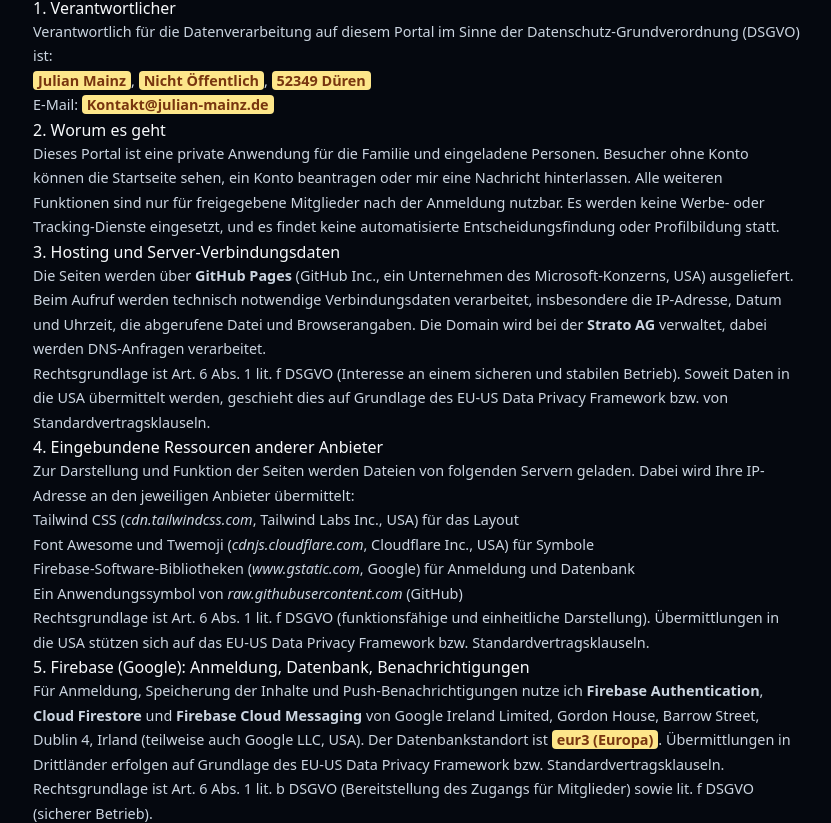
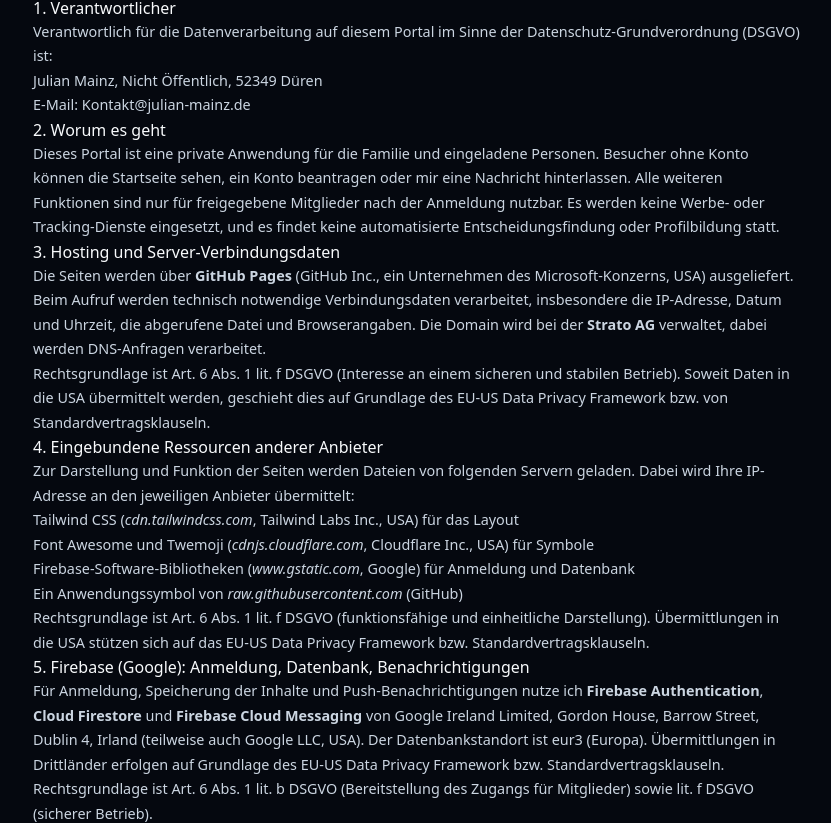
Before and after one commit to Julian-Mainz/Familie-Mainz-HUB, a plain HTML site: page datenschutz.html in a window 1280 px wide. Shown: the part 124-947 px from the top of the page, without its empty margins (223-1054 px from the left). Drawn offline with nearby package versions, Linux system fonts and the light colour scheme.

Commit message:
Update datenschutz.html

```diff
--- a/datenschutz.html
+++ b/datenschutz.html
@@ -9,8 +9,6 @@
     <script src="https://cdn.tailwindcss.com"></script>
     <style>
         body { background: #05080f; color: #e2e8f0; font-family: system-ui, -apple-system, sans-serif; }
-        /* Gelb markierte Stellen musst du mit deinen Daten ersetzen bzw. prüfen. Danach die Markierung (class="todo") entfernen. */
-        .todo { background: #fde68a; color: #78350f; padding: 0 5px; border-radius: 4px; font-weight: 600; }
         h2 { margin-top: 2rem; margin-bottom: .5rem; font-size: 1.05rem; font-weight: 700; color: #f8fafc; }
         p, li { font-size: .9rem; line-height: 1.7; color: #cbd5e1; }
         p { margin-bottom: .6rem; }
@@ -28,8 +26,8 @@
 
         <h2>1. Verantwortlicher</h2>
         <p>Verantwortlich für die Datenverarbeitung auf diesem Portal im Sinne der Datenschutz-Grundverordnung (DSGVO) ist:</p>
-        <p><span class="todo">Julian Mainz</span>, <span class="todo">Nicht Öffentlich</span>, <span class="todo">52349 Düren</span><br>
-           E-Mail: <span class="todo">Kontakt@julian-mainz.de</span></p>
+        <p>Julian Mainz, Nicht Öffentlich, 52349 Düren<br>
+           E-Mail: Kontakt@julian-mainz.de</p>
 
         <h2>2. Worum es geht</h2>
         <p>Dieses Portal ist eine private Anwendung für die Familie und eingeladene Personen. Besucher ohne Konto können die Startseite sehen, ein Konto beantragen oder mir eine Nachricht hinterlassen. Alle weiteren Funktionen sind nur für freigegebene Mitglieder nach der Anmeldung nutzbar. Es werden keine Werbe- oder Tracking-Dienste eingesetzt, und es findet keine automatisierte Entscheidungsfindung oder Profilbildung statt.</p>
@@ -49,7 +47,7 @@
         <p>Rechtsgrundlage ist Art. 6 Abs. 1 lit. f DSGVO (funktionsfähige und einheitliche Darstellung). Übermittlungen in die USA stützen sich auf das EU-US Data Privacy Framework bzw. Standardvertragsklauseln.</p>
 
         <h2>5. Firebase (Google): Anmeldung, Datenbank, Benachrichtigungen</h2>
-        <p>Für Anmeldung, Speicherung der Inhalte und Push-Benachrichtigungen nutze ich <b>Firebase Authentication</b>, <b>Cloud Firestore</b> und <b>Firebase Cloud Messaging</b> von Google Ireland Limited, Gordon House, Barrow Street, Dublin 4, Irland (teilweise auch Google LLC, USA). Der Datenbankstandort ist <span class="todo">eur3 (Europa)</span>. Übermittlungen in Drittländer erfolgen auf Grundlage des EU-US Data Privacy Framework bzw. Standardvertragsklauseln.</p>
+        <p>Für Anmeldung, Speicherung der Inhalte und Push-Benachrichtigungen nutze ich <b>Firebase Authentication</b>, <b>Cloud Firestore</b> und <b>Firebase Cloud Messaging</b> von Google Ireland Limited, Gordon House, Barrow Street, Dublin 4, Irland (teilweise auch Google LLC, USA). Der Datenbankstandort ist eur3 (Europa). Übermittlungen in Drittländer erfolgen auf Grundlage des EU-US Data Privacy Framework bzw. Standardvertragsklauseln.</p>
         <p>Rechtsgrundlage ist Art. 6 Abs. 1 lit. b DSGVO (Bereitstellung des Zugangs für Mitglieder) sowie lit. f DSGVO (sicherer Betrieb).</p>
 
         <h2>6. Registrierung und Benutzerkonto</h2>
@@ -66,10 +64,10 @@
         <p>Technisch ist der Zugriff durch Regeln in der Datenbank so begrenzt, dass die privaten Bereiche nur vom jeweiligen Mitglied gelesen werden können. Als Betreiber der Datenbank habe ich über die Firebase-Konsole technisch Zugriff auf die gespeicherten Daten, mit Ausnahme der verschlüsselten Inhalte des Passwort-Safes. Rechtsgrundlage ist Art. 6 Abs. 1 lit. b DSGVO bzw. die Einwilligung der Mitglieder (Art. 6 Abs. 1 lit. a DSGVO).</p>
 
         <h2>8. Protokollierung</h2>
-        <p>Zur Sicherheit und Nachvollziehbarkeit werden Ereignisse protokolliert, zum Beispiel Anmeldungen und fehlgeschlagene Anmeldeversuche, Seitenaufrufe, Änderungen an Daten und Verwaltungsaktionen. Gespeichert werden Zeitpunkt, Benutzername und E-Mail, Ereignis, Gerätetyp, Browserkennung, aufgerufene Adresse und ggf. die eingegebene E-Mail bei fehlgeschlagenen Anmeldungen. Die Protokolle sind nur für Administratoren einsehbar und werden in der Regel nach <span class="todo">30</span> Tagen gelöscht. Rechtsgrundlage ist Art. 6 Abs. 1 lit. f DSGVO (IT-Sicherheit, Missbrauchserkennung).</p>
+        <p>Zur Sicherheit und Nachvollziehbarkeit werden Ereignisse protokolliert, zum Beispiel Anmeldungen und fehlgeschlagene Anmeldeversuche, Seitenaufrufe, Änderungen an Daten und Verwaltungsaktionen. Gespeichert werden Zeitpunkt, Benutzername und E-Mail, Ereignis, Gerätetyp, Browserkennung, aufgerufene Adresse und ggf. die eingegebene E-Mail bei fehlgeschlagenen Anmeldungen. Die Protokolle sind nur für Administratoren einsehbar und werden in der Regel nach 30 Tagen gelöscht. Rechtsgrundlage ist Art. 6 Abs. 1 lit. f DSGVO (IT-Sicherheit, Missbrauchserkennung).</p>
 
         <h2>9. Kontaktformular („Nachricht hinterlassen“)</h2>
-        <p>Wenn Sie mir über das Formular auf der Startseite eine Nachricht senden, speichere ich Ihren Namen, Ihre optional angegebene E-Mail-Adresse, den Nachrichtentext und den Zeitpunkt. Die Angaben sind freiwillig, ohne E-Mail-Adresse kann ich jedoch nicht antworten. Die Nachricht ist nur für Administratoren einsehbar und wird gelöscht, sobald die Anfrage erledigt ist, spätestens nach <span class="todo">6 Monaten</span>. Rechtsgrundlage ist Art. 6 Abs. 1 lit. f DSGVO (Bearbeitung von Anfragen) bzw. lit. b DSGVO, wenn die Anfrage mit einem Nutzungsverhältnis zusammenhängt.</p>
+        <p>Wenn Sie mir über das Formular auf der Startseite eine Nachricht senden, speichere ich Ihren Namen, Ihre optional angegebene E-Mail-Adresse, den Nachrichtentext und den Zeitpunkt. Die Angaben sind freiwillig, ohne E-Mail-Adresse kann ich jedoch nicht antworten. Die Nachricht ist nur für Administratoren einsehbar und wird gelöscht, sobald die Anfrage erledigt ist, spätestens nach 6 Monaten. Rechtsgrundlage ist Art. 6 Abs. 1 lit. f DSGVO (Bearbeitung von Anfragen) bzw. lit. b DSGVO, wenn die Anfrage mit einem Nutzungsverhältnis zusammenhängt.</p>
 
         <h2>10. Wetterdaten</h2>
         <p>Nach der Anmeldung werden Wetterdaten über die Schnittstelle von <b>Open-Meteo</b> (open-meteo.com) abgerufen. Dabei wird Ihre IP-Adresse an den Anbieter übermittelt. Der Standort für die Abfrage ist fest eingestellt; Standortdaten Ihres Geräts werden nicht übertragen. Rechtsgrundlage ist Art. 6 Abs. 1 lit. f DSGVO.</p>
```
